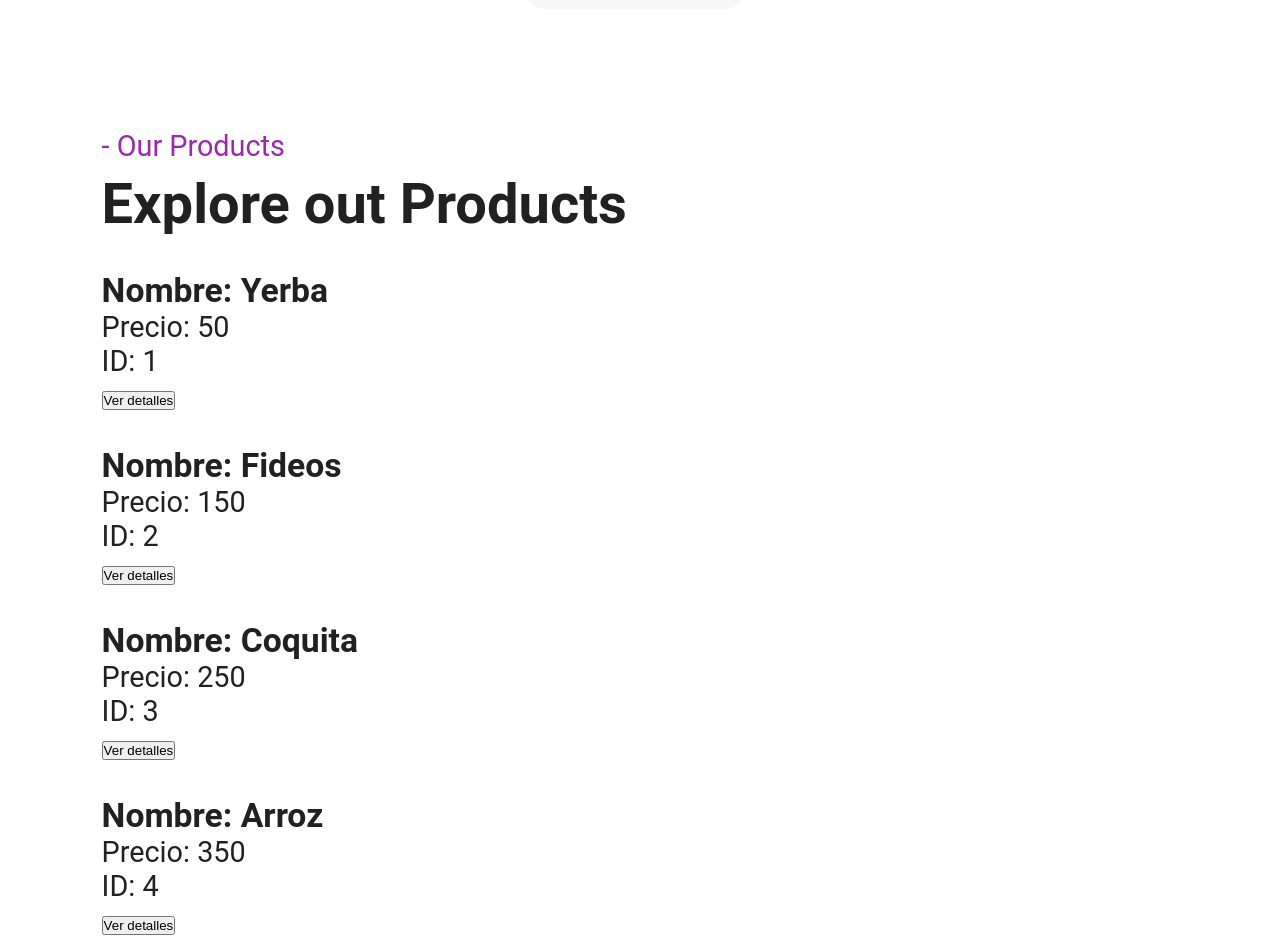
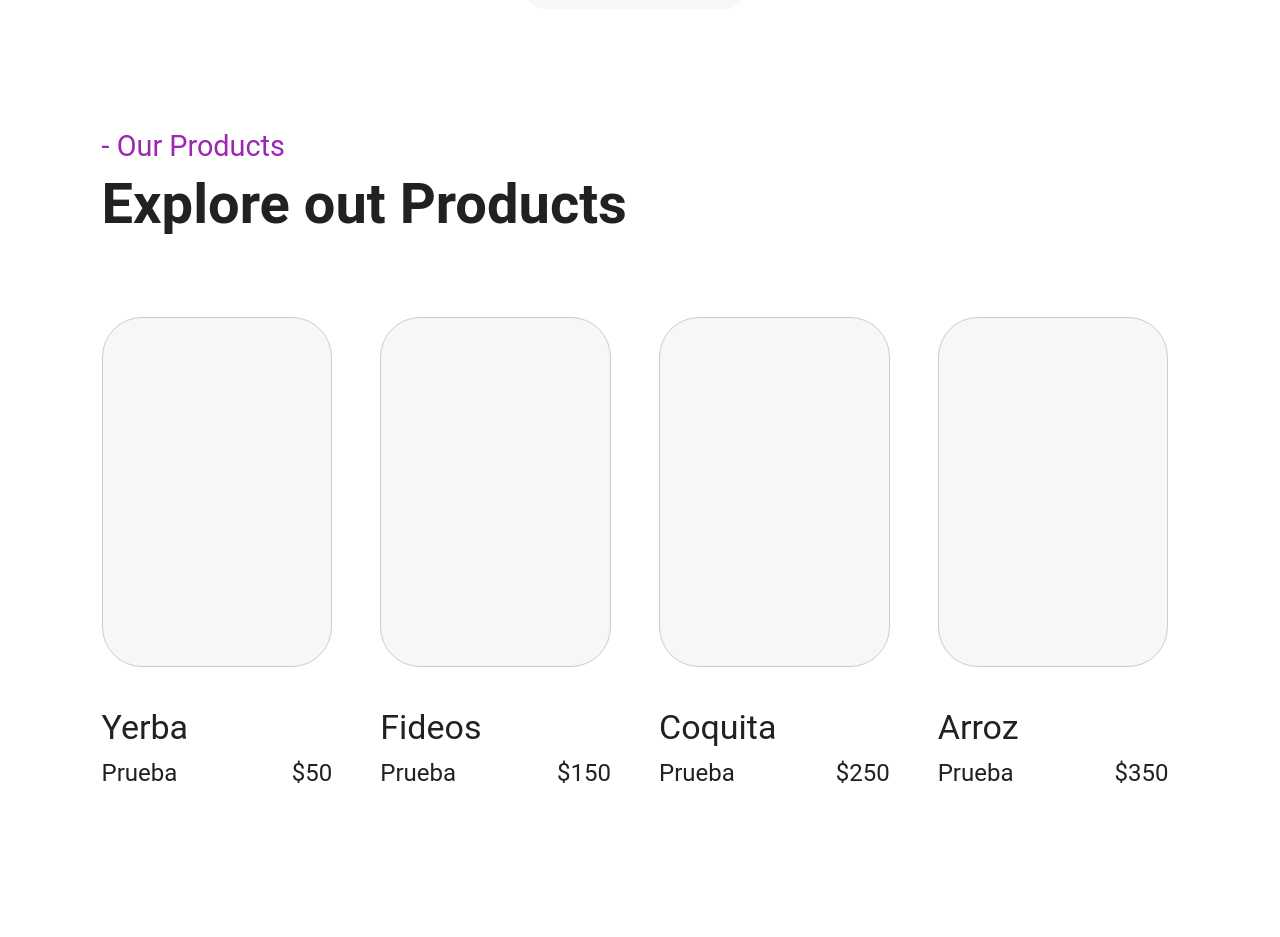
Before and after one commit to RodrigoCazard/PreEntrega--Dos-Cazard, a React (Vite) app: page / in a window 1280 px wide. Shown: the part 1240-2177 px from the top of the page. After the commit the page ends 2149 px from the top, so only its background shows below. Built offline with nearby package versions, Linux system fonts and the light colour scheme.

Commit message:
se agrega la seccion de productos

```diff
--- a/src/components/Categories/CategoryListContainer.jsx
+++ b/src/components/Categories/CategoryListContainer.jsx
@@ -7,6 +7,7 @@ import LocalPrintshopOutlinedIcon from "@mui/icons-material/LocalPrintshopOutlin
 import ControlPointOutlinedIcon from "@mui/icons-material/ControlPointOutlined";
 import { useTheme } from "@emotion/react";
 import styled from "@emotion/styled";
+
 const CategoryListContainer = () => {
   const StyledBox = styled("div")({
     position: "relative",
--- a/src/components/Items/Item.jsx
+++ b/src/components/Items/Item.jsx
@@ -1,15 +1,57 @@
-import React from 'react'
+import { useTheme } from "@emotion/react";
+import { Box, Typography } from "@mui/material";
+import React from "react";
 
-const Item = ({id,nombre,precio,img}) => {
+const Item = ({ nombre, precio, img }) => {
+  const theme = useTheme();
+
+  const primaryColor = theme.palette.primary.main;
+
   return (
-    <div>
+    <Box>
+      <Box
+        bgcolor={"rgba(0,0,0,0.03)"}
+        minHeight={"350px"}
+        borderRadius={10}
+        position={"relative"}
+        mb={5}
+        sx={{
+          position: "relative",
+          cursor: "pointer",
+          display: "flex",
+          justifyContent: "center",
+          alignItems: "center",
+          height: "200px", // Puedes ajustar la altura según tus necesidades
+          border: "1px solid #ccc", // Agrega un borde para visualizar la Box
+          "&::before": {
+            content: '"Add to Cart"',
+            position: "absolute",
+            top: "50%",
+            left: "50%",
+            transform: "translate(-50%, -50%)",
+            backgroundColor: primaryColor,
+            color: "white",
+            padding: "16px 32px",
+            borderRadius: "4px",
+            fontSize: "1rem",
+            opacity: 0,
+            transition: "opacity 0.3s ease-in-out",
+            pointerEvents: "none",
+          },
+          "&:hover::before": {
+            opacity: 1,
+          },
+        }}
+      >
         <img src="" alt="" />
-        <h3>Nombre: {nombre}</h3>
-        <p>Precio: {precio}</p>
-        <p>ID: {id}</p>
-        <button>Ver detalles</button>
-    </div>
-  )
-}
+      </Box>
+      <Typography variant="h4">{nombre}</Typography>
+      <Box display={"flex"} justifyContent={"space-between"} mt={1}>
+        <Typography variant="h5">Prueba</Typography>
+        <Typography variant="h5"> ${precio}</Typography>
+      </Box>
+    </Box>
+  );
+};
 
-export default Item
+export default Item;
--- a/src/components/Items/ItemList.jsx
+++ b/src/components/Items/ItemList.jsx
@@ -1,12 +1,17 @@
-import React from 'react'
-import Item from './Item'
+import React from "react";
+import Item from "./Item";
+import { Box, Grid } from "@mui/material";
 
-const ItemList = ({products}) => {
+const ItemList = ({ products }) => {
   return (
-    <div>
-        { products.map((product) => <Item key={product.id} {...product}></Item>) }
-    </div>
-  )
-}
+    <Grid container columnSpacing={6} my={10}>
+      {products.map((product) => (
+        <Grid item xs={12} sm={6} lg={3} xl={3} key={product.id}>
+          <Item {...product}></Item>
+        </Grid>
+      ))}
+    </Grid>
+  );
+};
 
-export default ItemList
+export default ItemList;
--- a/src/components/Items/ItemListContainer.jsx
+++ b/src/components/Items/ItemListContainer.jsx
@@ -11,7 +11,7 @@ const ItemListContainer = ({ greeting }) => {
   }, []);
 
   return (
-    <Box component={"main"}>
+    <Box component={"main"} mb={"120px"}>
       <Typography variant="body1" color={"primary"} component={"p"} mb={1}>
         - Our Products
       </Typography>
```
